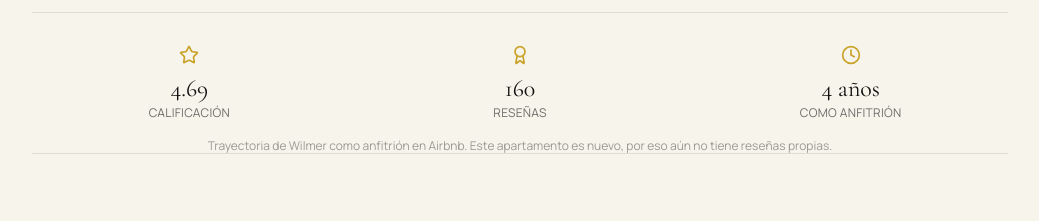
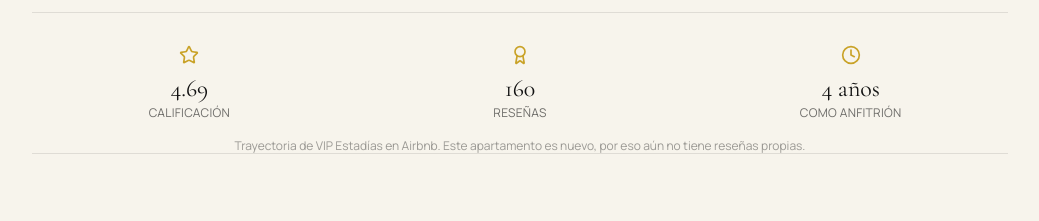
Before and after one commit to BladimirBLopez/andes-stay, a Next.js app: page /apartamentos/garzonier-premium in a window 1280 px wide. Shown: the part 800-1021 px from the top of the page, without its empty margins (120-1159 px from the left). Built offline with nearby package versions, Linux system fonts and the light colour scheme.

Commit message:
content: usar marca VIP Estadías en vez de nombre personal

```diff
--- a/app/apartamentos/garzonier-premium/GarzonierPremiumClient.tsx
+++ b/app/apartamentos/garzonier-premium/GarzonierPremiumClient.tsx
@@ -132,8 +132,8 @@ export default function GarzonierPremium() {
 
         <TrustStats />
         <p className="text-xs text-noche/40 text-center -mt-4 mb-4">
-          Trayectoria de Wilmer como anfitrión en Airbnb. Este apartamento es
-          nuevo, por eso aún no tiene reseñas propias.
+          Trayectoria de VIP Estadías en Airbnb. Este apartamento es nuevo,
+          por eso aún no tiene reseñas propias.
         </p>
 
         <div className="h-12" />
```
